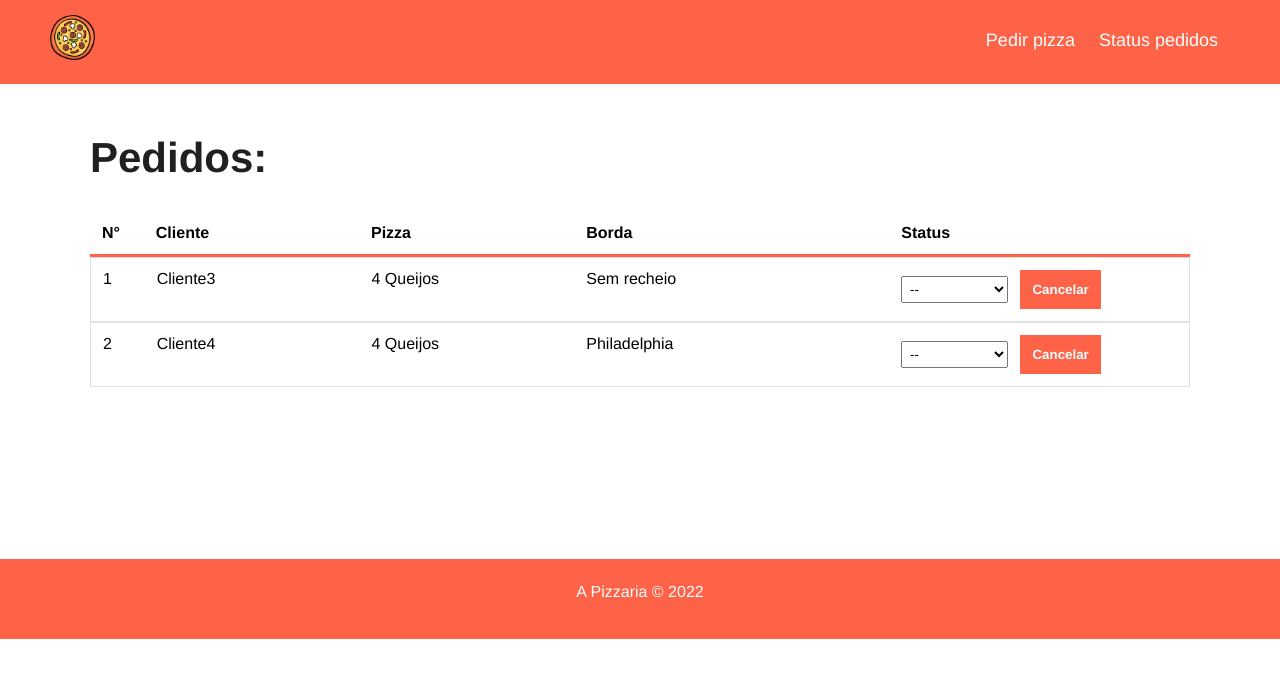
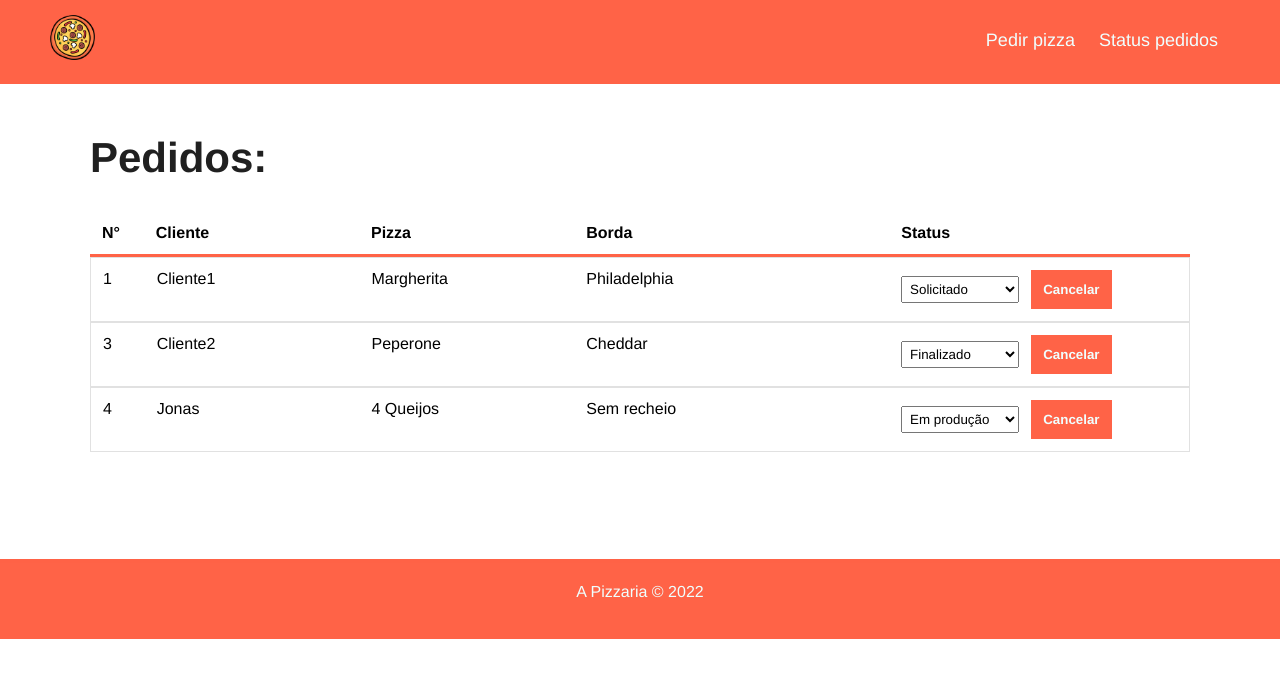
Before and after one commit to jnsgdm/pizzaria, a Vue app: page /Status in a window 1280 px wide. Shown: the top 678 px of the page. Built offline with nearby package versions, Linux system fonts and the light colour scheme; data requests are answered from the project's data file.

Commit message:
final projeto

```diff
--- a/db/db.json
+++ b/db/db.json
@@ -65,18 +65,25 @@
   ],
   "orders": [
     {
-      "nome": "Cliente3",
-      "sabor": "4 Queijos",
-      "borda": "Sem recheio",
+      "nome": "Cliente1",
+      "sabor": "Margherita",
+      "borda": "Philadelphia",
       "status": "Solicitado",
       "id": 1
     },
     {
-      "nome": "Cliente4",
+      "nome": "Cliente2",
+      "sabor": "Peperone",
+      "borda": "Cheddar",
+      "status": "Finalizado",
+      "id": 3
+    },
+    {
+      "nome": "Jonas",
       "sabor": "4 Queijos",
-      "borda": "Philadelphia",
-      "status": "Solicitado",
-      "id": 2
+      "borda": "Sem recheio",
+      "status": "Em produção",
+      "id": 4
     }
   ]
 }
--- a/src/components/PizzaForm.vue
+++ b/src/components/PizzaForm.vue
@@ -25,7 +25,7 @@
                     </div>
                     </div>-->
                     <div class="input-container">
-                        <label class="title-label" for="borda">Escolha o sabor:</label>
+                        <label class="title-label" for="borda">Escolha o sabor da borda:</label>
                     <select name="borda" id="borda" v-model="borda">
                         <option value="">--</option>
                         <option v-for="borda in bordas" :key="borda.id" :value="borda.tipo">
@@ -81,7 +81,7 @@ export default {
             }
 
             const orderJson = JSON.stringify(order)
-
+             //especifico do json server
             const req = await fetch("http://localhost:3000/orders",{
                 method: "POST",
                 headers: {"Content-type":"application/json"},
--- a/src/components/PizzaGrid.vue
+++ b/src/components/PizzaGrid.vue
@@ -17,10 +17,12 @@
                 <div>{{order.sabor}}</div>
                 <div>{{order.borda}}</div>
                 <div class="acoes">
-                    <select name="status" id="status">
-                        <option value="">--</option>
+                    <select name="status" id="status" @change="updateOrder($event,order.id)">
+                        <option v-for="st in status" :key="st.id" :value="st.tipo" :selected="order.status == st.tipo">
+                            {{st.tipo}}
+                        </option>
                     </select>
-                    <button class="delete-btn">Cancelar</button>
+                    <button class="delete-btn" @click="deleteOrder(order.id)">Cancelar</button>
                 </div>
             </div>
         </div>
@@ -37,18 +39,51 @@ export default {
         }
     },
     methods:{
-        async getPizzas(){
+        async getOrders(){
             const req = await fetch("http://localhost:3000/orders");
             const res = await req.json();
 
             this.orders = res
             console.log(this.orders);
 
-            //status
+        },
+        async getStatus(){
+            const req = await fetch("http://localhost:3000/status");
+            const res = await req.json();
+
+            this.status = res
+            console.log(this.status);
+
+        },
+        async deleteOrder(orderId){
+            //especifico do json server
+            const req = await fetch(`http://localhost:3000/orders/${orderId}`,{
+                method: "DELETE"
+            });
+
+            const res = await req.json();
+            //refresh page
+            this.getOrders();
+
+        },
+        async updateOrder(event,orderId){
+            const selectedStatus = event.target.value;
+
+            const resJson = JSON.stringify({status: selectedStatus});
+
+            const req = await fetch(`http://localhost:3000/orders/${orderId}`,{
+                method: "PATCH",
+                headers: {"Content-Type": "application/json"},
+                body: resJson
+            });
+
+            const res = await req.json();
         }
     },
     mounted(){
-        this.getPizzas();
+        this.getOrders();
+        //status
+        this.getStatus();
     }
 
 }
@@ -87,7 +122,7 @@ export default {
     select{
         padding: 4px;
         margin-right: 12px;
-        width: 50%;
+        width: 55%;
     }
     .delete-btn{
         background-color: tomato;
```
